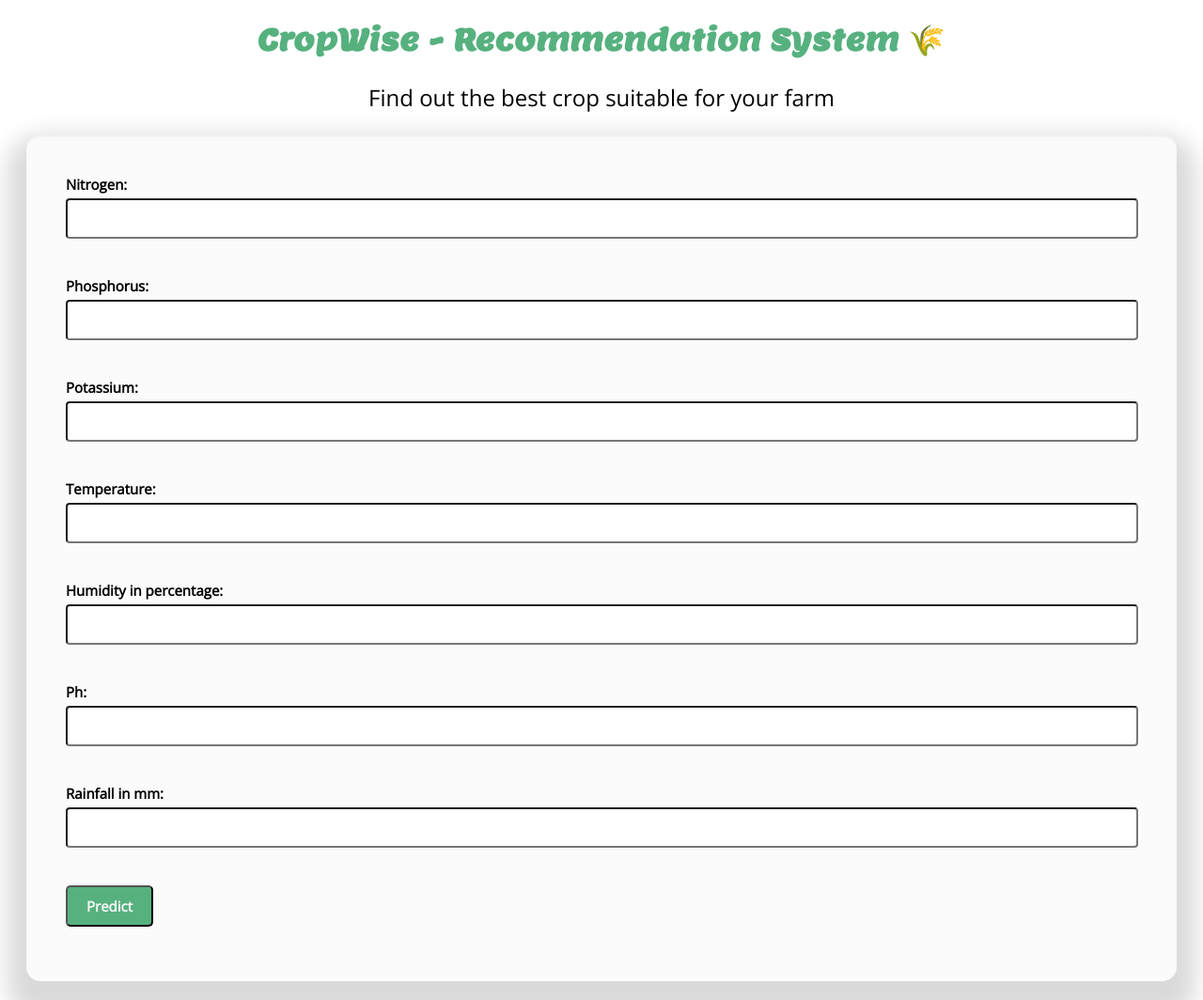
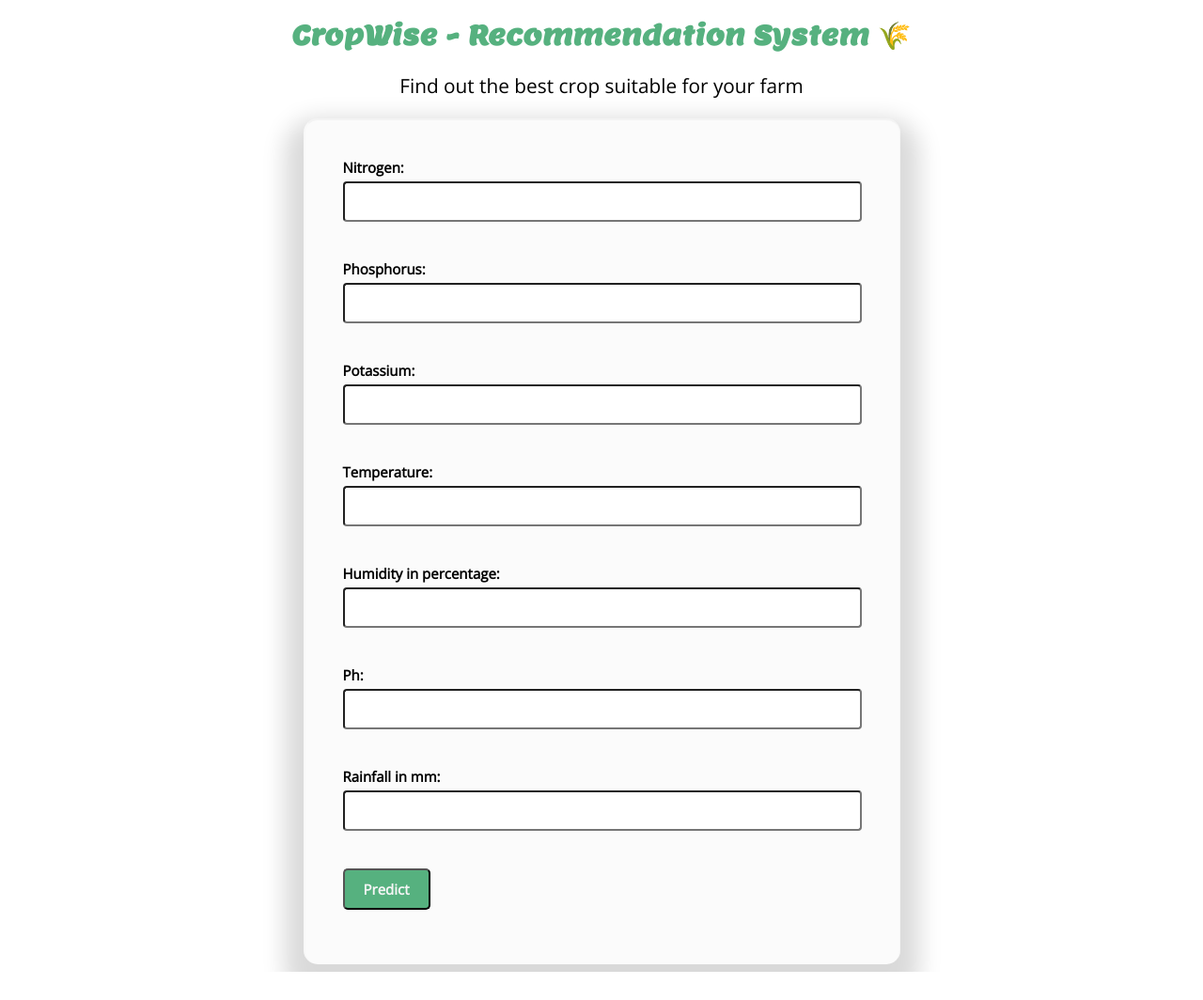
Before and after one commit to InnoTech-Titans/Crop-Prediction, a Python web app: template templates/form.html in a window 1280 px wide. Shown: the whole page at 94% size. After the commit the page ends 1034 px from the top, so only its background shows below. Run offline with Jinja, Linux system fonts and the light colour scheme; the template is opened without the code that fills it, so the values that code supplies are empty.

Commit message:
form UI updated

```diff
--- a/templates/form.html
+++ b/templates/form.html
@@ -16,12 +16,12 @@
   color: #56b17f;
   font-family: "Lemon", serif;
   text-align: center;
-  font-size: 2.0em;
+  font-size: 1.8em;
 
 }
 
 .subtitle {
-    font-size: 1.5em;
+    font-size: 1.3em;
   color: solid black;
   text-align: center;
   font-family: "Open Sans", sans-serif;
@@ -38,7 +38,7 @@ input[type="number"] {
   margin-top: 5px;
   border-radius: 4px;
   box-sizing: border-box;
-  padding: 12px 20px;
+  padding: 12px ;
 }
 
 input[type="number"]:focus {
@@ -56,18 +56,20 @@ input[type="number"]:focus {
   cursor: pointer;
 }
 
+
 .container {
-    margin: 20px;
+    width: 50%; /* Adjust the width as per your preference */
+    margin: auto; /* Center the form horizontally */
     border-radius: 15px;
-    -webkit-backdrop-filter: blur(8px);  /* Safari 9+ */
-backdrop-filter: blur(8px); /* Chrome and Opera */
-box-shadow: 0px 20px 25px 20px rgb(0 0 0 / 15%);
-background-color: rgb(228 228 228 / 15%);
-
+    -webkit-backdrop-filter: blur(8px);
+    backdrop-filter: blur(8px);
+    box-shadow: 0px 20px 25px 20px rgb(0 0 0 / 15%);
+    background-color: rgb(228 228 228 / 15%);
     border-top: 2px solid rgba(225, 225, 225, 0.3);
     border-left: 2px solid rgba(225, 225, 225, 0.1);
     border-right: 1px solid rgba(225, 225, 225, 0.2);
 }
+
 
 
 
```
